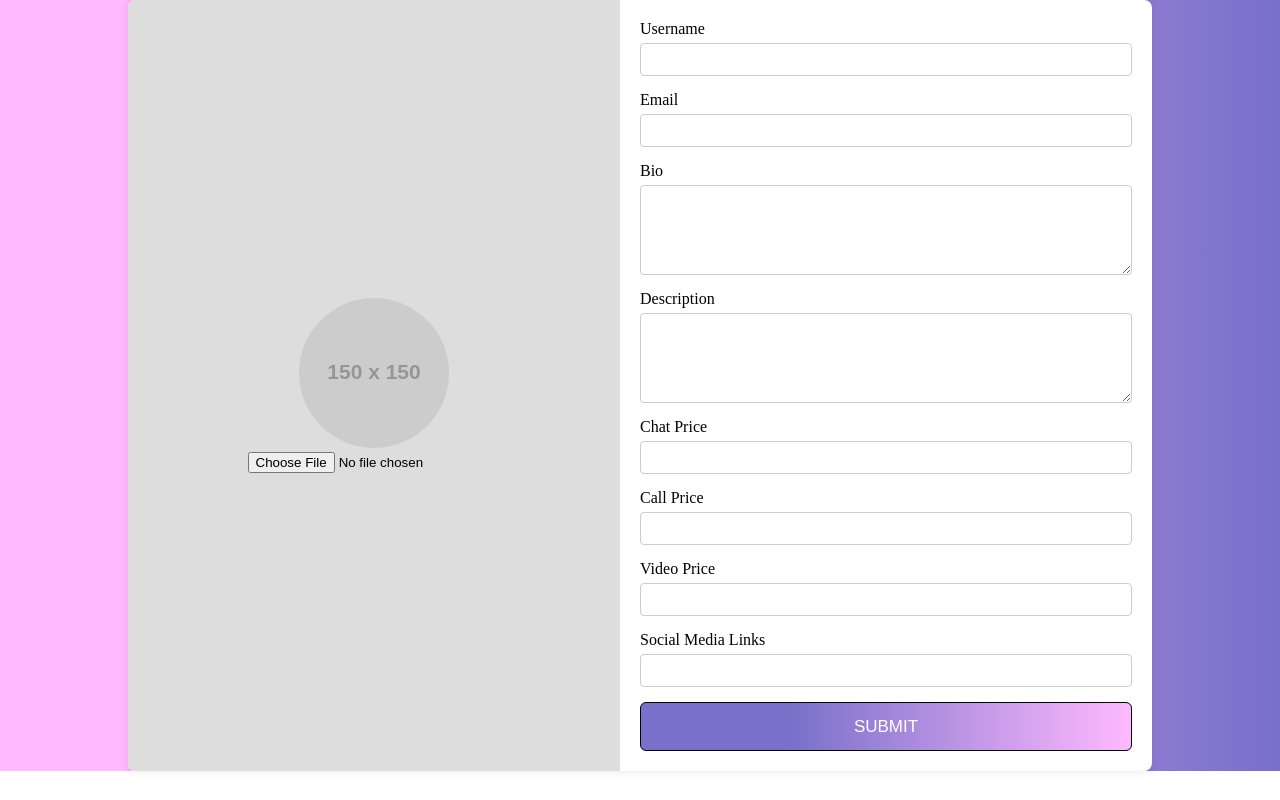
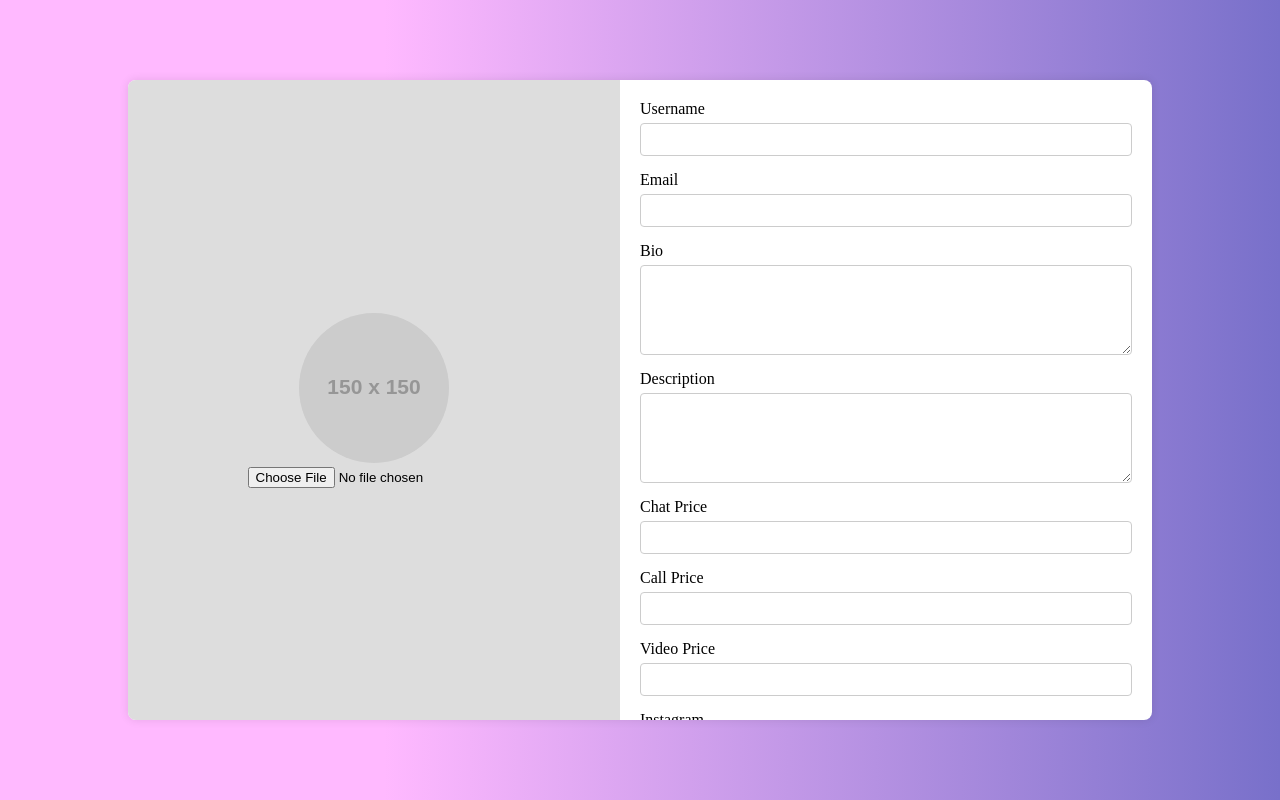
Before and after one commit to 77Lucifer/KRIYA, a React (Vite) app: page /UserForm in a window 1280 px wide. Built offline with nearby package versions, Linux system fonts and the light colour scheme.

Commit message:
created dashboard

```diff
--- a/src/Components/Style/Userform.css
+++ b/src/Components/Style/Userform.css
@@ -80,3 +80,38 @@
   button:hover {
     background-color: #0056b3; /* Set your desired button hover color */
   }
+  /* UserProfileForm.css */
+
+.user-profile-form-container {
+  display: flex;
+  justify-content: center;
+  align-items: center;
+  height: 100vh; /* Set the height to 100% of the viewport height */
+  background-image: linear-gradient(to right, #ffb9ff 30%, #7870ca);
+  overflow: hidden; /* Hide overflow to prevent scrolling */
+}
+
+.user-card {
+  width: 80%;
+  max-height: 80vh; /* Set a maximum height for the user card */
+  display: flex;
+  background-color: white;
+  border-radius: 8px;
+  overflow: hidden;
+  box-shadow: 0 0 10px rgba(0, 0, 0, 0.1);
+}
+
+.left-side {
+  flex: 1;
+  display: flex;
+  justify-content: center;
+  align-items: center;
+  flex-direction: column;
+  background-color: #ddd; /* Set your desired background color */
+}
+
+.right-side {
+  flex: 1;
+  padding: 20px;
+  overflow-y: auto; /* Add scroll only if content overflows */
+}
--- a/src/Components/Style/dashboard.css
+++ b/src/Components/Style/dashboard.css
@@ -32,10 +32,10 @@
     justify-content: space-around;
 }
 .creator-info{
-    width: 35%;
+    width: 225%;
+    padding-left: 75px;
     display: flex;
     justify-content: space-between;
-    padding: 5px;
     /* background-color: aqua; */
 }
 .creator-followers{
@@ -48,6 +48,21 @@
 .creator-detail {
     font-size: 1.2rem;
     font-weight: 600;
+    width: 100%;
+    display: flex;
+    justify-content: space-between;
+}
+table{
+    width: 100%;
+    display: flex;
+    justify-content: space-between;
+}
+
+thead{
+    width: 50%;
+}
+tr{
+    width: 100%;
 }
 .dash-creator{
     width: 100%;
@@ -100,7 +115,17 @@
 }
 .d-creator-r .opreation{
     display: flex;
-    justify-content: space-between;
+    justify-content: start;
+    gap: 10px;
     width: 25%;
-    /* background-color: aqua; */
 }
+
+tbody{
+    width: 46%;
+}
+tbody tr{
+    width: 100%;
+}
+.tbody-td{
+    width: 200%;
+}
--- a/src/Components/Userform.jsx
+++ b/src/Components/Userform.jsx
@@ -44,7 +44,10 @@ const Userform = () => {
       chatPrice: '',
       callPrice: '',
       videoPrice: '',
-      socialMediaLinks: '',
+      Instagram: '',
+      Facebook: '',
+      Linkeden: '',
+      youtube: '',
     });
   };
 
@@ -111,9 +114,30 @@ const Userform = () => {
             </div>
 
             <div className="label-input-group">
-              <label htmlFor="socialLinks">Social Media Links</label>
+              <label htmlFor="Instagram">Instagram</label>
               <input type="text" id="socialLinks" />
             </div>
+
+
+            <div className="label-input-group">
+              <label htmlFor="Facebook">Facebook</label>
+              <input type="text" id="socialLinks" />
+            </div>
+
+
+            <div className="label-input-group">
+              <label htmlFor="Linkeden">Linkden</label>
+              <input type="text" id="socialLinks" />
+            </div>
+
+
+
+            <div className="label-input-group">
+              <label htmlFor="Youtube">Youtube</label>
+              <input type="text" id="socialLinks" />
+            </div>
+
+
 
             <button className='btn u-button' type="submit">Submit</button>
           </form>
--- a/src/Components/dashboard.jsx
+++ b/src/Components/dashboard.jsx
@@ -17,16 +17,27 @@ const dashboard = () => {
                 </div>
                 <div className="creator-information">
                     <div className="creator-detail">
-                        <div className="creator-info">
+                        <table className="creator-table">
+                            <thead>
+                                <tr>
+                                    <td colSpan="3" className="creator-info">
                                         <span>Profile</span>
                                         <span>Status</span>
                                         <span>Prices</span>
-                        </div>
-                        <div className="creator-followers">
+                                    </td>
+                                </tr>
+                            </thead>
+                            <tbody>
+                                <tr>
+                                    <td colSpan="3" className="creator-followers tbody-td">
                                         <span>Followers</span>
                                         <span>Actions</span>
                                         <span>Operation</span>
-                        </div>
+                                    </td>
+                                </tr>
+                            </tbody>
+                        </table>
+
                     </div>
                     <div className="dash-creator">
                         <div className="d-creator-profile">
```
Lines whose indentation alone changed are shown as unchanged.
